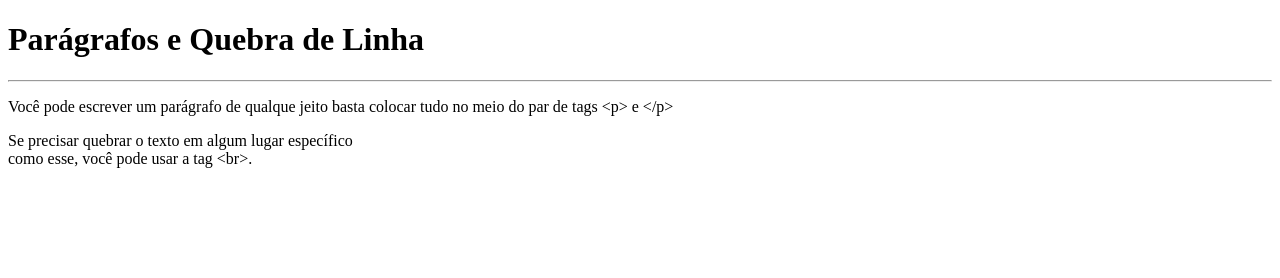
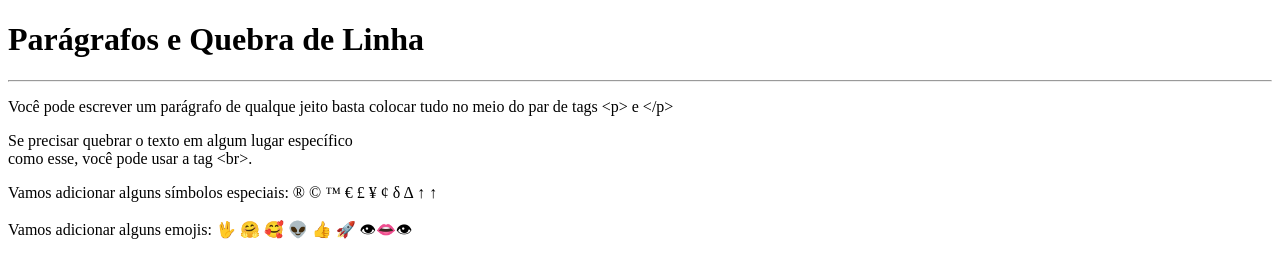
Before and after one commit to isabellegomes11/exercicios-html-css, a plain HTML site: page ex002/index.html in a window 1280 px wide. Drawn offline with Linux system fonts and the light colour scheme.

Commit message:
adicionando emojis

```diff
--- a/ex002/index.html
+++ b/ex002/index.html
@@ -11,10 +11,33 @@
 <body>
     <h1>Parágrafos e Quebra de Linha</h1>
     <hr>
-    <p>Você pode escrever um parágrafo de qualque jeito basta colocar tudo no meio do par de tags &lt;p&gt; e &lt;/p&gt;
+    <p>Você pode escrever um parágrafo de qualque jeito basta colocar tudo no meio do par de tags &lt;p&gt; e &lt;/p&gt; <!--LESS THAN / GREATER THAN-->
     </p>
     <!--Caracteres especiais como os de cima podem ser utilizados para evitar problemas, já que se colocasse <p> </p> o html entenderia para formar outro parágrafo.-->
-    <p>Se precisar quebrar o texto em algum lugar específico <br> como esse, você pode usar a tag &lt;br&gt;.</p>
+    <p>Se precisar quebrar o texto em algum lugar específico <br> como esse, você pode usar a tag &lt;br&gt;.
+    </p>
+    <p>Vamos adicionar alguns símbolos especiais:
+        &reg; <!--Marca registrada-->
+        &copy; <!--Copyright-->
+        &trade; <!--Trade mark-->
+        &euro; <!--Euro-->
+        &pound; <!--Libra-->
+        &yen; <!--Iene-->
+        &cent; <!--Centavo-->
+        &delta; <!--Delta-->
+        &Delta; <!--Delta com D maiúsculo mostra o "triângulo"-->
+        &uparrow; <!--Seta para cima-->
+        &uarr; <!--Versão símplificada do uparrow-->
+    </p>
+    <p>Vamos adicionar alguns emojis:
+        &#x1F596; <!--Vulcan Salute-->
+        &#x1F917; <!--Carinha feliz com duas mãozinhas assim \ /-->
+        &#x1F970; <!--Smiling face with hearts-->
+        &#x1F47D; <!--Aliens-->
+        &#x1F44D; <!--Joinha-->
+        &#x1F680; <!--Foquete-->
+        👁👄👁 <!--Pode colocar emojis assim mas alguns navegadores não aceitam-->
+    </p>
 </body>
 
 </html>
```
